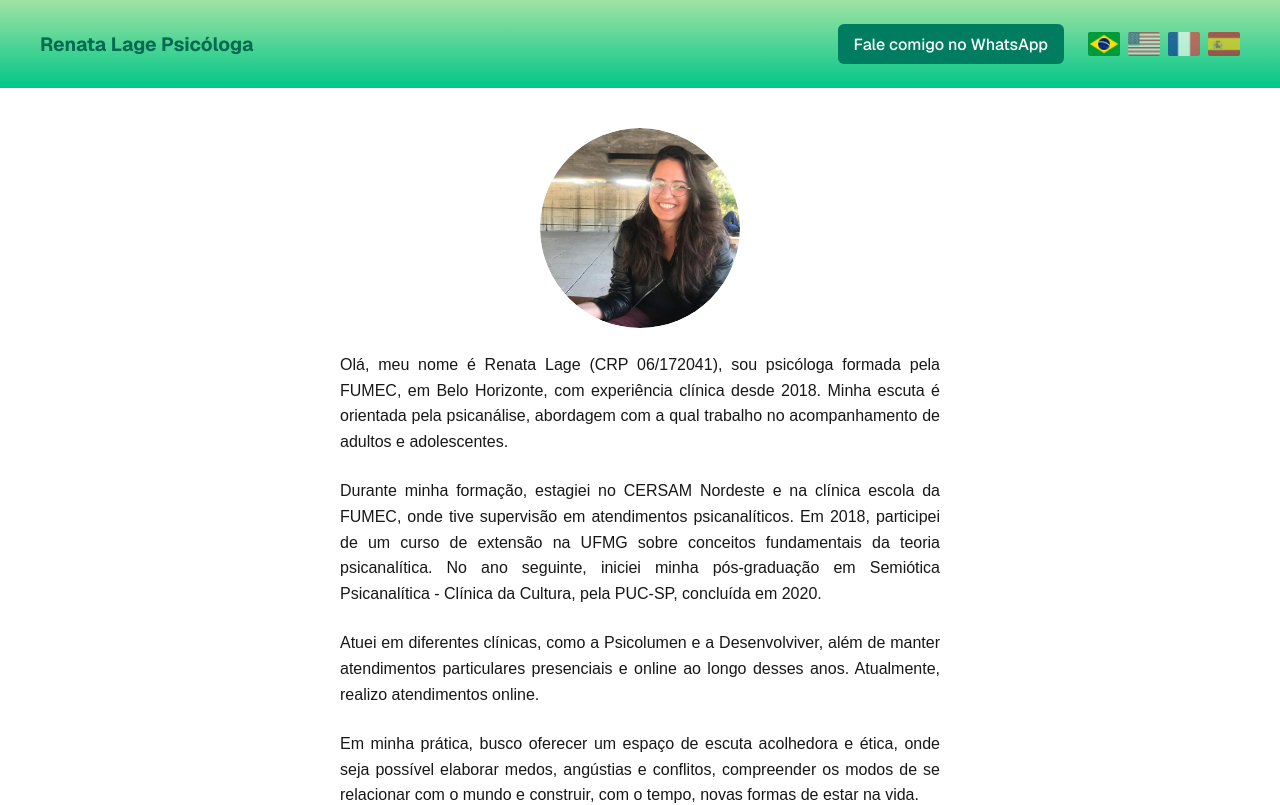
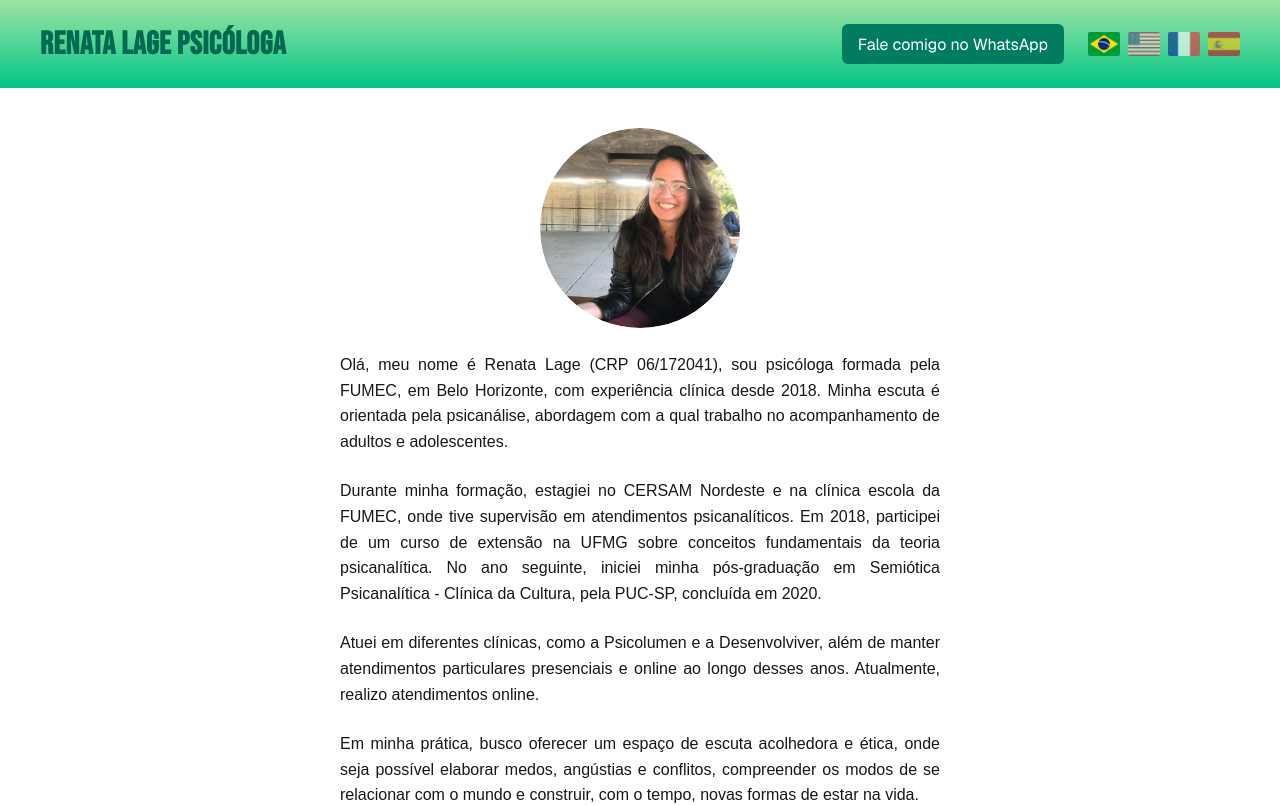
Before and after one commit to caiocastelhano/renatalagepsicologa, a Next.js app: page / in a window 1280 px wide. Shown: the top 805 px of the page. Built offline with nearby package versions, Linux system fonts and the light colour scheme.

Commit message:
Altera fonte do texto do Header e ajusta tamanho do botão de WhatsApp

```diff
--- a/src/app/components/Header.jsx
+++ b/src/app/components/Header.jsx
@@ -29,19 +29,19 @@ export default function Header() {
 
   const translations = {
     PT: {
-      name: "Renata Lage Psicóloga",
+      name: "RENATA LAGE PSICÓLOGA",
       whatsapp: "Fale comigo no WhatsApp",
     },
     EN: {
-      name: "Renata Lage Psychologist",
+      name: "RENATA LAGE PSYCHOLOGIST",
       whatsapp: "Message me on WhatsApp",
     },
     FR: {
-      name: "Renata Lage Psychologue",
+      name: "RENATA LAGE PSYCHOLOGUE",
       whatsapp: "Écrivez-moi sur WhatsApp",
     },
     ES: {
-      name: "Renata Lage Psicóloga",
+      name: "RENATA LAGE PSICÓLOGA",
       whatsapp: "Escríbeme por WhatsApp",
     },
   };
--- a/src/app/components/Header.module.css
+++ b/src/app/components/Header.module.css
@@ -12,8 +12,11 @@
 
 /* === LOGO === */
 .logo {
-  font-size: 1.2rem;
+  font-size: 2rem;
   font-weight: bold;
+  font-family: var(--font-bebas), sans-serif;
+  letter-spacing: 0.5px;
+  text-transform: uppercase;
 }
 
 /* === GRUPO À DIREITA === */
@@ -30,7 +33,7 @@
   padding: 10px 16px;
   border-radius: 6px;
   text-decoration: none;
-  font-weight: 500;
+  font-weight: 400;
   white-space: nowrap;
   display: flex;
   align-items: center;
--- a/src/app/layout.js
+++ b/src/app/layout.js
@@ -1,6 +1,13 @@
 import { Geist, Geist_Mono } from "next/font/google";
+import { Bebas_Neue } from "next/font/google";
 import "./globals.css";
 import { LanguageProvider } from "./context/LanguageContext";
+
+const bebas = Bebas_Neue({
+  weight: "400",
+  subsets: ["latin"],
+  variable: "--font-bebas",
+});
 
 const geistSans = Geist({
   variable: "--font-geist-sans",
@@ -20,7 +27,7 @@ export const metadata = {
 export default function RootLayout({ children }) {
   return (
     <html lang="pt">
-      <body className={`${geistSans.variable} ${geistMono.variable}`}>
+      <body className={`${geistSans.variable} ${geistMono.variable} ${bebas.variable}`}>
         <LanguageProvider>
           {children}
         </LanguageProvider>
```
